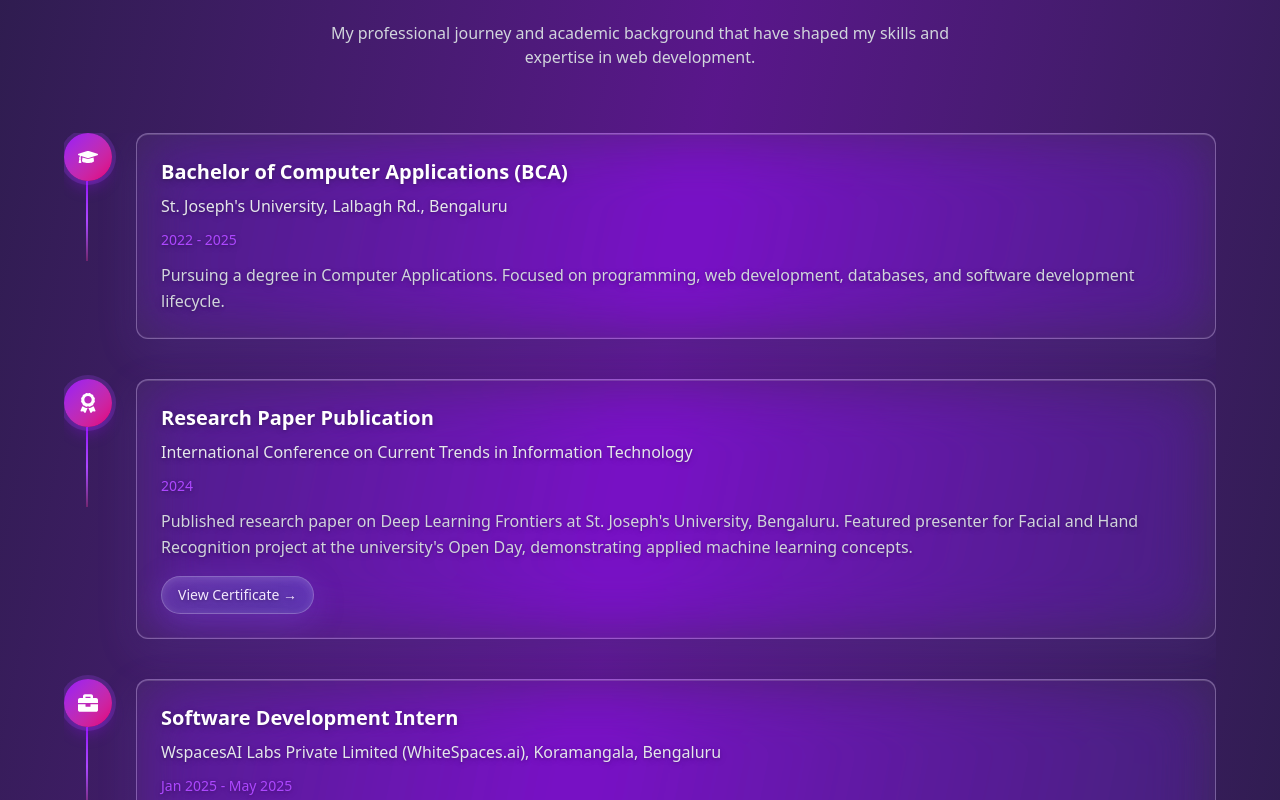
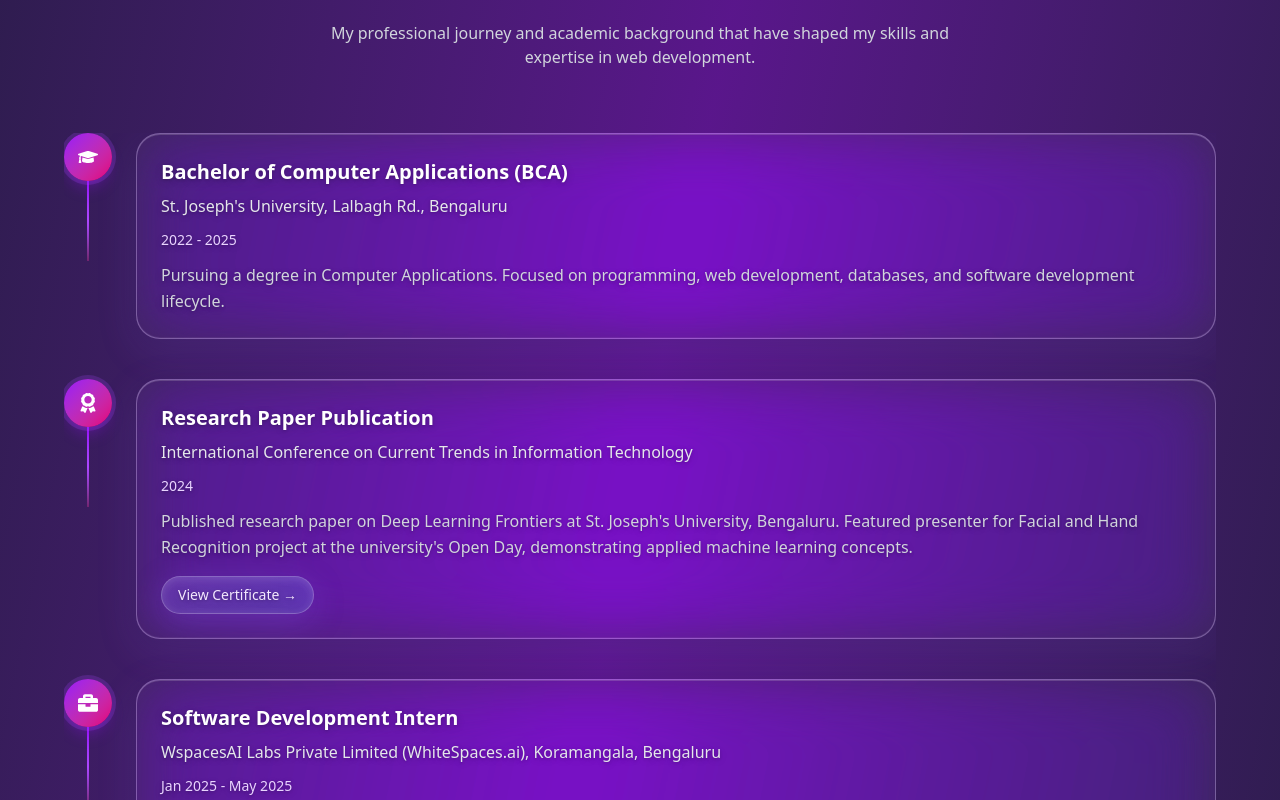
Before and after one commit to darshan-gowdaa/Darshan-Gowdaa-Portfolio, a React (Vite) app: page / in a window 1280 px wide. Shown: the part 2700-3500 px from the top of the page. Built offline with nearby package versions, Linux system fonts and the light colour scheme.

Commit message:
v1- desktop  stable

```diff
--- a/src/components/Experience.jsx
+++ b/src/components/Experience.jsx
@@ -5,13 +5,9 @@ import { useSpring, animated } from '@react-spring/web';
 import { useInView } from 'framer-motion';
 import { FaBriefcase, FaGraduationCap, FaAward } from 'react-icons/fa';
 
-
-
 const TimelineItem = ({ icon, title, period, organization, description, certificateLink, isLast, index }) => {
   const itemRef = useRef(null);
   const itemInView = useInView(itemRef, { once: true, amount: 0.3 });
-
-
 
   const slideIn = useSpring({
     opacity: itemInView ? 1 : 0,
@@ -20,8 +16,6 @@ const TimelineItem = ({ icon, title, period, organization, description, certific
     delay: itemInView ? index * 150 : 0
   });
 
-
-
   return (
     <animated.div ref={itemRef} style={slideIn} className="flex items-start relative w-full">
       <div className="flex flex-col items-center mr-4 md:mr-6 flex-shrink-0 relative">
@@ -29,13 +23,16 @@ const TimelineItem = ({ icon, title, period, organization, description, certific
           {icon}
         </div>
         {!isLast && (
-          <div className="absolute top-12 left-1/2 -translate-x-1/2 w-0.5 bg-gradient-to-b from-purple-600 via-purple-500 to-pink-500/30 timeline-connector"></div>
+          <div
+            className="w-0.5 bg-gradient-to-b from-purple-600 via-purple-500 to-pink-500/30 absolute top-12 left-1/2 -translate-x-1/2"
+            style={{ height: 'calc(100% + 2rem)' }}
+          ></div>
         )}
       </div>
-      <div className="liquid-glass-card rounded-xl p-4 md:p-6 mb-8 md:mb-10 transition-all shadow-lg shadow-black/5 hover:shadow-purple-500/10 flex-1 min-w-0 overflow-hidden">
+      <div className="liquid-glass-card rounded-3xl p-4 md:p-6 mb-8 md:mb-10 transition-all shadow-lg shadow-black/5 hover:shadow-purple-500/10 flex-1 min-w-0 overflow-hidden">
         <h3 className="text-lg md:text-xl font-bold mb-2 text-white break-words">{title}</h3>
         <p className="text-sm md:text-base text-gray-200 mb-3 break-words">{organization}</p>
-        <p className="text-xs md:text-sm text-purple-500 mb-3 font-medium">{period}</p>
+        <p className="text-xs md:text-sm text-purple-200 mb-3 font-medium">{period}</p>
         <p className="text-sm md:text-base text-gray-300 leading-relaxed break-words hyphens-auto">{description}</p>
         {certificateLink && (
           <div className="mt-4">
@@ -52,21 +49,15 @@ const TimelineItem = ({ icon, title, period, organization, description, certific
   );
 };
 
-
-
 const Experience = () => {
   const ref = useRef(null);
   const isInView = useInView(ref, { once: true, amount: 0.1 });
-
-
 
   const titleAnimation = useSpring({
     opacity: isInView ? 1 : 0,
     transform: isInView ? 'translateY(0)' : 'translateY(20px)',
     config: { tension: 400, friction: 25 },
   });
-
-
 
   const timelineItems = [
     {
@@ -101,8 +92,6 @@ const Experience = () => {
     }
   ];
 
-
-
   return (
     <section id="experience" className="py-6 px-4 md:px-6 overflow-hidden" ref={ref}>
       <div className="max-w-6xl mx-auto">
@@ -113,8 +102,6 @@ const Experience = () => {
             My professional journey and academic background that have shaped my skills and expertise in web development.
           </p>
         </animated.div>
-
-
 
         <div className="relative overflow-hidden">
           {timelineItems.map((item, index) => (
@@ -131,6 +118,4 @@ const Experience = () => {
   );
 };
 
-
-
 export default Experience;
```
